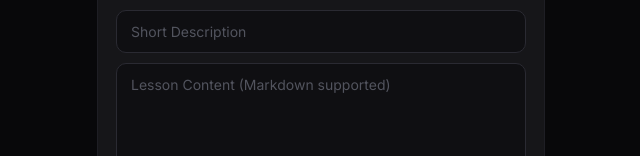
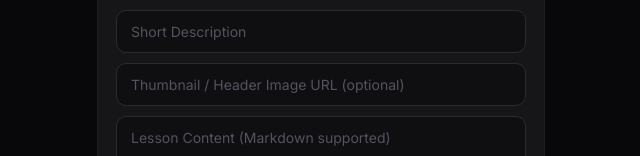
Before and after one commit to OdtaDeL/Tele_Mini_App, a React (Vite) app: page /admin/lessons in a window 1280 px wide. Both pictures are taken after a click on the button "+ Add Lesson". Shown: the part 382-538 px from the top of the page, without its empty margins (319-959 px from the left). Built offline with nearby package versions, Linux system fonts and the light colour scheme; no server answers; the database is empty.

Commit message:
feat: implement lesson viewing page with progress tracking and YouTube integration, and add admin lesson management interface

```diff
--- a/src/pages/admin/LessonManager.tsx
+++ b/src/pages/admin/LessonManager.tsx
@@ -13,6 +13,7 @@ export default function LessonManager() {
     description: '',
     content: '',
     module_id: '',
+    thumbnail: '',
     videos: [{ title: '', url: '' }] as { title: string; url: string }[],
   });
 
@@ -35,6 +36,7 @@ export default function LessonManager() {
           description: form.description,
           content: form.content,
           module_id: form.module_id,
+          thumbnail: form.thumbnail,
           video_url: videoUrlValue,
         },
       });
@@ -46,7 +48,7 @@ export default function LessonManager() {
         description: form.description,
         content: form.content,
         module_id: form.module_id,
-        thumbnail: '',
+        thumbnail: form.thumbnail,
         order: moduleLessons.length + 1,
         video_url: videoUrlValue,
       };
@@ -57,7 +59,7 @@ export default function LessonManager() {
   };
 
   const resetForm = () => {
-    setForm({ title: '', description: '', content: '', module_id: '', videos: [{ title: '', url: '' }] });
+    setForm({ title: '', description: '', content: '', module_id: '', thumbnail: '', videos: [{ title: '', url: '' }] });
     setEditing(null);
     setShowForm(false);
   };
@@ -84,6 +86,7 @@ export default function LessonManager() {
       description: lesson.description,
       content: lesson.content,
       module_id: lesson.module_id,
+      thumbnail: lesson.thumbnail || '',
       videos: parsedVideos,
     });
     setShowForm(true);
@@ -150,6 +153,12 @@ export default function LessonManager() {
               value={form.description}
               onChange={(e) => setForm({ ...form, description: e.target.value })}
               placeholder="Short Description"
+            />
+            <input
+              className="input"
+              value={form.thumbnail}
+              onChange={(e) => setForm({ ...form, thumbnail: e.target.value })}
+              placeholder="Thumbnail / Header Image URL (optional)"
             />
             <textarea
               className="input textarea"
```
